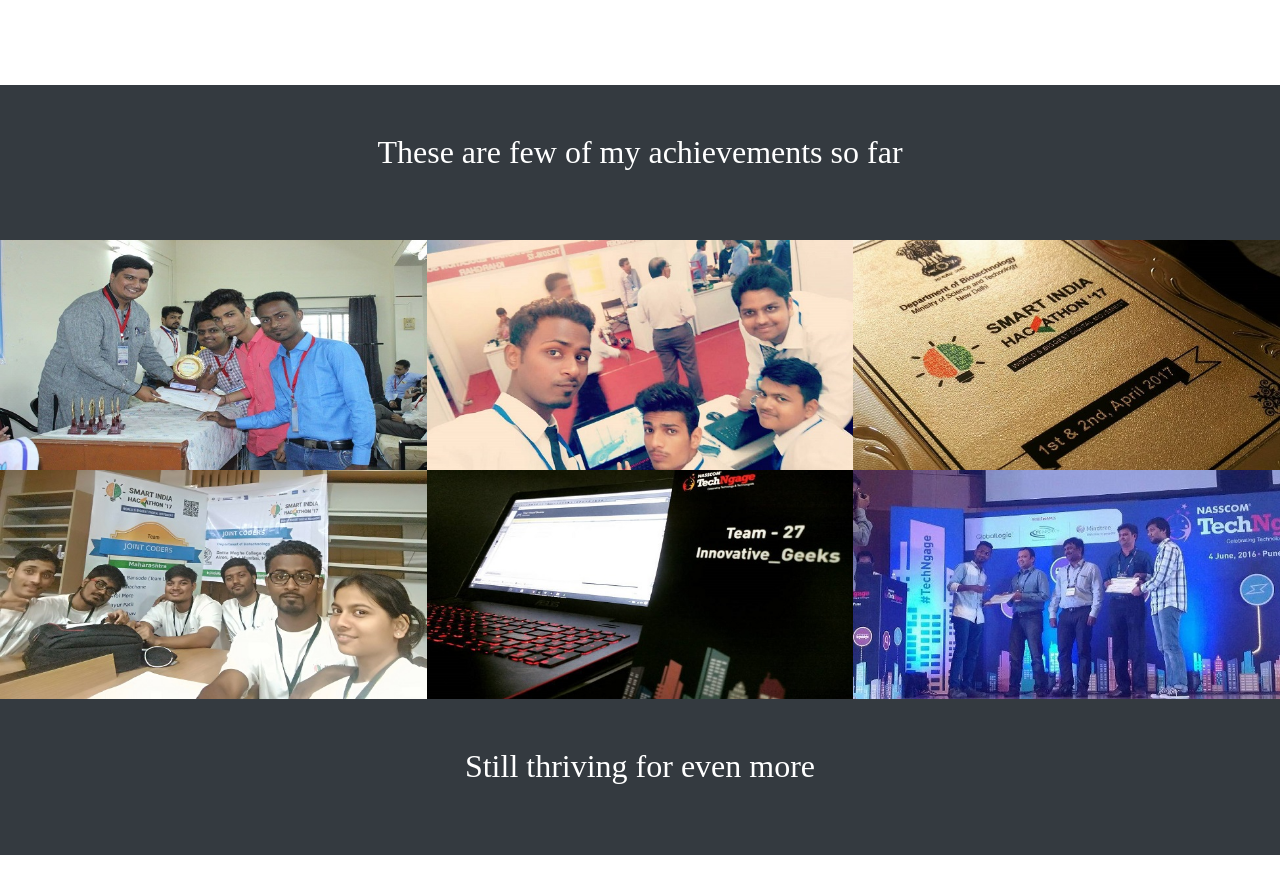
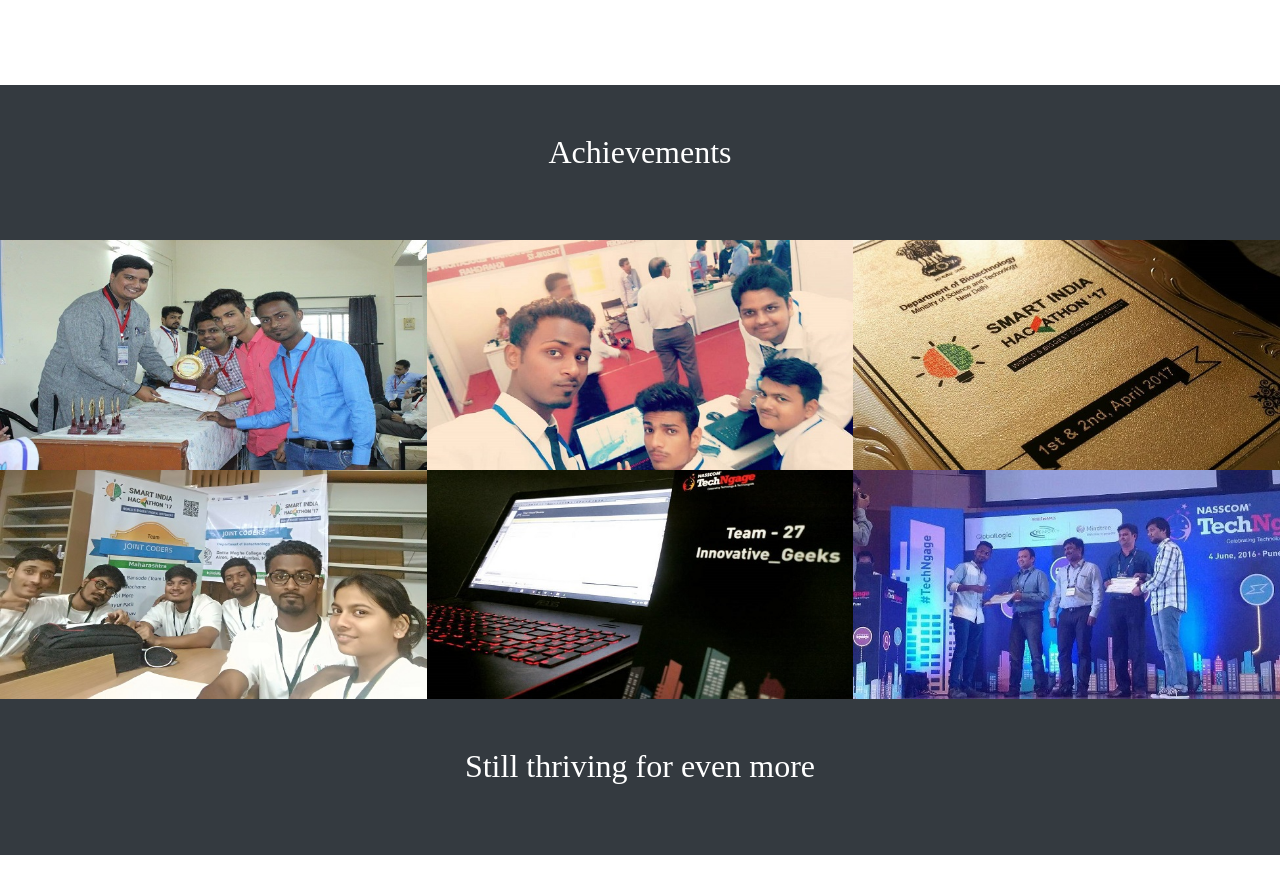
Before and after one commit to AbbyB97/abhijitbansode, a website with bundled scripts: page index.html in a window 1280 px wide. Shown: the part 1520-2413 px from the top of the page. Built offline with nearby package versions, Linux system fonts and the light colour scheme.

Commit message:
Update index.html

```diff
--- a/index.html
+++ b/index.html
@@ -141,7 +141,7 @@
 
 <div class="call-to-action bg-dark">
     <div class="container text-center">
-        <h2 style="font-family: FontAwesome;">These are few of my achievements so far</h2>
+        <h2 style="font-family: FontAwesome;">Achievements</h2>
     </div>
 </div>
 
```
